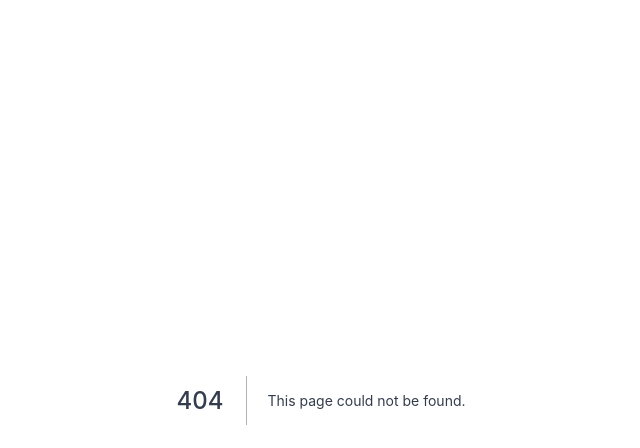
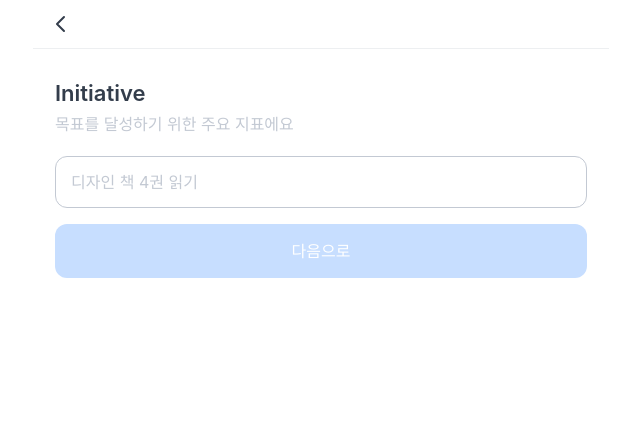
Before and after one commit to k1a11220/solift-web, a Next.js app: page /objective/1/keyResult/1/initiative/create in a window 1280 px wide. Before the commit this address had no page. Shown: the top 448 px of the page, without its empty margins (319-959 px from the left). Built offline with nearby package versions, Linux system fonts and the light colour scheme; a web font is replaced by a local one.

Commit message:
Implement create initiative

```diff
--- /dev/null
+++ b/pages/api/objectives/[id]/keyResults/[kid]/initiative/index.ts
@@ -0,0 +1,61 @@
+import { NextApiRequest, NextApiResponse } from "next";
+import withHandler, { ResponseType } from "@libs/server/withHandler";
+import client from "@libs/server/client";
+import { withApiSession } from "@libs/server/withSession";
+
+async function handler(
+  req: NextApiRequest,
+  res: NextApiResponse<ResponseType>
+) {
+  if (req.method === "POST") {
+    const {
+      body: { name, deadline },
+      session: { user },
+    } = req;
+    const initiative = await client.initiative.create({
+      data: {
+        name,
+        keyResult: { connect: { id: +req.query.kid.toString() } },
+        deadline: new Date(deadline),
+        hasDone: false,
+        user: {
+          connect: {
+            id: user?.id,
+          },
+        },
+      },
+    });
+    res.json({
+      ok: true,
+      initiative,
+    });
+  }
+  if (req.method === "GET") {
+    const {
+      query: { id },
+      session: { user },
+    } = req;
+    const initiatives = await client.initiative.findMany({
+      include: {
+        user: {
+          select: {
+            id: true,
+            name: true,
+            avatar: true,
+          },
+        },
+      },
+    });
+    res.json({
+      ok: true,
+      initiatives,
+    });
+  }
+}
+
+export default withApiSession(
+  withHandler({
+    methods: ["GET", "POST"],
+    handler,
+  })
+);
--- a/pages/objective/[id]/keyResult/[kid]/index.tsx
+++ b/pages/objective/[id]/keyResult/[kid]/index.tsx
@@ -73,7 +73,7 @@ const KeyResultDetail = () => {
         type="Create"
         action={() =>
           router.push(
-            `/objective/${router.query.id}/keyResult/${router.query.kid}/create`
+            `/objective/${router.query.id}/keyResult/${router.query.kid}/initiative/create`
           )
         }
         hasTabbar={false}
--- /dev/null
+++ b/pages/objective/[id]/keyResult/[kid]/initiative/create.tsx
@@ -0,0 +1,121 @@
+import { CTA } from "@components/cta";
+import { StyledForm, StyledInput } from "@components/forms";
+import { Header } from "@components/header";
+import Layout from "@components/layout";
+import TitleLg from "@components/title-lg";
+import styled from "@emotion/styled";
+import useMutation from "@libs/client/useMutation";
+import { Initiative, KeyResult } from "@prisma/client";
+import { NextPage } from "next";
+import { useRouter } from "next/router";
+import { useEffect, useState } from "react";
+import { useForm } from "react-hook-form";
+
+interface InitiativeForm {
+  name: string;
+  deadline: string;
+  hasDone: boolean;
+  keyResult: KeyResult;
+}
+
+interface InitiativeResponse {
+  ok: boolean;
+  Initiative: Initiative;
+}
+
+const Container = styled.div`
+  padding: 0 22px;
+`;
+
+const HideForm = styled.div<{ isGoalDone: any }>`
+  overflow: hidden;
+  transition: max-height 0.7s cubic-bezier(0.46, 0.03, 0.52, 0.96);
+  max-height: ${(props) => (props.isGoalDone ? "400px" : "0px")};
+  display: flex;
+
+  & input {
+    width: 100%;
+    transition: max-height 0.3s ease-in-out;
+  }
+`;
+
+const Create: NextPage = () => {
+  const {
+    register,
+    watch,
+    formState: { isDirty, isValid },
+    getValues,
+    reset,
+    handleSubmit,
+  } = useForm<InitiativeForm>({ mode: "onChange" });
+
+  const router = useRouter();
+
+  const [Initiative, { loading, data }] = useMutation<InitiativeResponse>(
+    `/api/objectives/${router.query.id}/keyResults/${router.query.kid}/initiative`
+  );
+
+  const onValid = (data: InitiativeForm) => {
+    if (loading) return;
+    reset();
+    Initiative({ ...data });
+  };
+
+  useEffect(() => {
+    if (data && data.ok) {
+      console.log(data);
+    }
+  }, [data, router]);
+
+  const [isGoalDone, setIsGoalDone] = useState(false);
+
+  return (
+    <Layout hasTabBar={false} hasHeader={true}>
+      <Header title={""} />
+      <Container>
+        <TitleLg
+          title="Initiative"
+          detail="목표를 달성하기 위한 주요 지표에요"
+          hasDetail={true}
+        />
+        <StyledForm autoComplete="off" onSubmit={handleSubmit(onValid)}>
+          <>
+            <StyledInput
+              {...register("name")}
+              placeholder="디자인 책 4권 읽기"
+            />
+            <HideForm isGoalDone={isGoalDone}>
+              <StyledInput
+                {...register("deadline")}
+                type={"date"}
+                placeholder={new Date().toISOString().split("T")[0]}
+                defaultValue={new Date().toISOString().split("T")[0]}
+              />
+            </HideForm>
+            {isGoalDone ? (
+              <>
+                <CTA type="submit" disabled={false} autoFocus={true}>
+                  완료
+                </CTA>
+              </>
+            ) : null}
+          </>
+        </StyledForm>
+        {isGoalDone ? null : (
+          <>
+            <CTA
+              type="button"
+              disabled={loading || !isDirty || !isValid}
+              autoFocus={true}
+              onClick={() => setIsGoalDone(true)}
+            >
+              다음으로
+            </CTA>
+          </>
+        )}
+      </Container>
+    </Layout>
+  );
+};
+
+export default Create;
```
